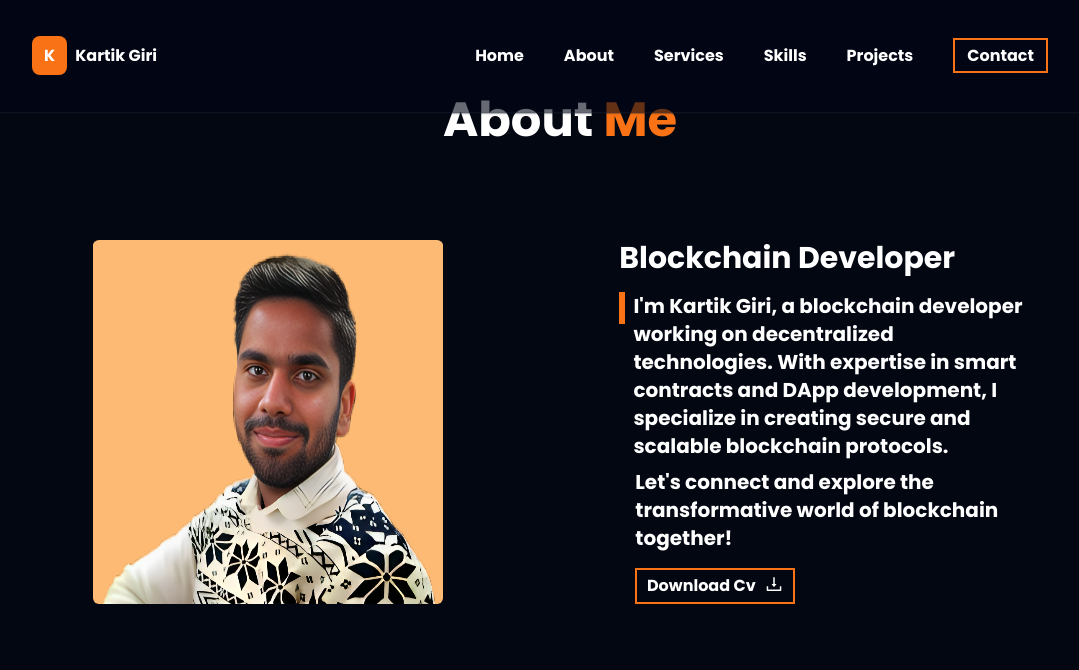
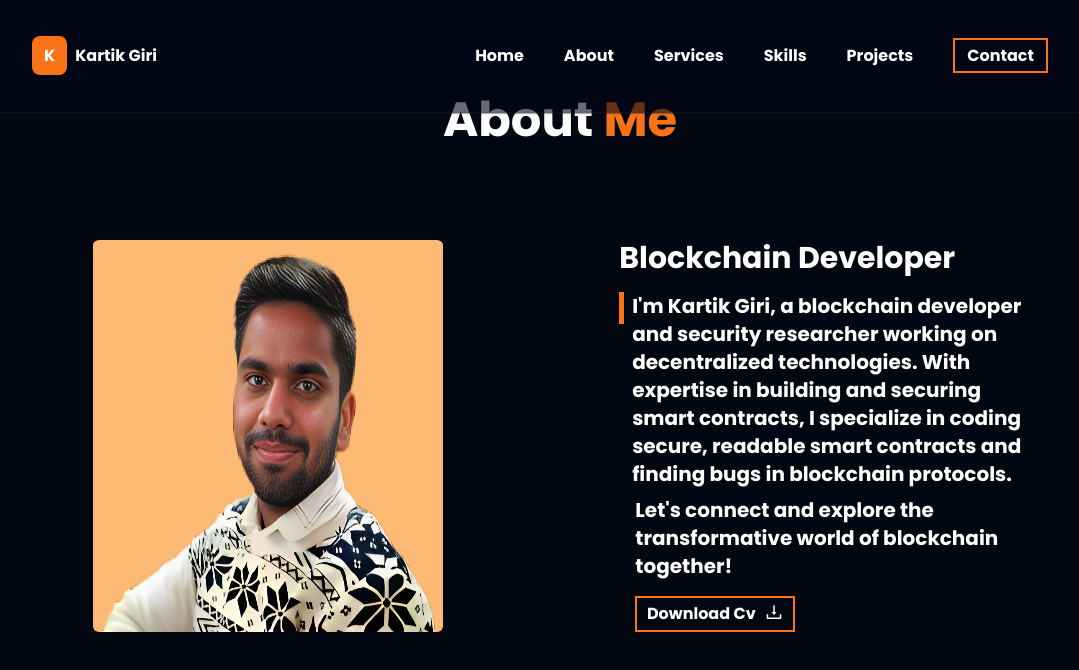
Before and after one commit to kartik-giri/Web3_portfolio, a Next.js app: page /about in a window 1280 px wide. Shown: the top 670 px of the page, without its empty margins (80-1159 px from the left). Built offline with nearby package versions, Linux system fonts and the light colour scheme.

Commit message:
typo change

```diff
--- a/src/app/about/page.tsx
+++ b/src/app/about/page.tsx
@@ -34,9 +34,9 @@ export default function About() {
             <div className="">
               <p className="flex ">
                 <span className="h-1 w-8 bg-orange-500 mr-2 pt-8"></span>
-                I'm Kartik Giri, a blockchain developer working on decentralized
-                technologies. With expertise in smart contracts and DApp
-                development, I specialize in creating secure and scalable
+                I'm Kartik Giri, a blockchain developer and security researcher working on decentralized
+                technologies. With expertise in building and securing smart contracts,
+                I specialize in coding secure, readable smart contracts and finding bugs in
                 blockchain protocols.
               </p>
             </div>
--- a/src/app/homepage/page.tsx
+++ b/src/app/homepage/page.tsx
@@ -4,12 +4,12 @@ import {AiOutlineArrowDown } from "react-icons/ai";
 import { AiOutlineDownload } from "react-icons/ai";
 import Profile from "../../../public/IMG-f.png";
 import ContactButton from "./contactButton/page";
-import ParticleComp from "./particle/page";
+// import ParticleComp from "./particle/page";
 
 export default function Homepage() {
   return (
     <div className="h-full xl:h-screen w-full pt-20 md:pt-0 bg-cover bg-center" id="homepage">
-      <ParticleComp />
+      {/* <ParticleComp /> */}
       <div className= " h-{90%} w-full md:flex md:flex-row-reverse md:items-center md:px-28 justify-between md:pb-10 md:pt-20">
       <div className="flex justify-center px-7 md:px-0  pt-24 md:flex md:justify-end  md:pl-14 ">
         <Image
@@ -23,10 +23,10 @@ export default function Homepage() {
 
       <div className=" px-7 md:px-0 md:w-3/6 mt-4 text-left md:text-left">
         <div className=" text-4xl text-white xl:text-7xl  font-bold font-sans">
-          Hello, my name is <span className=" text-orange-400">Kartik giri.</span>
+       <span className=" text-white">Kartik giri.</span>
         </div>
         <div className=" text-2xl font-medium text-white mt-2 md:pt-4">
-          I am <span className=" text-orange-400 font-bold">Blockchain</span> developer.
+          I am <span className=" text-orange-400 font-bold">Blockchain</span> developer | <span className=" text-orange-400 font-bold">Security</span> researcher
         </div>
         <div className="flex text-left mt-2 md:px-0">
           <div>
```
